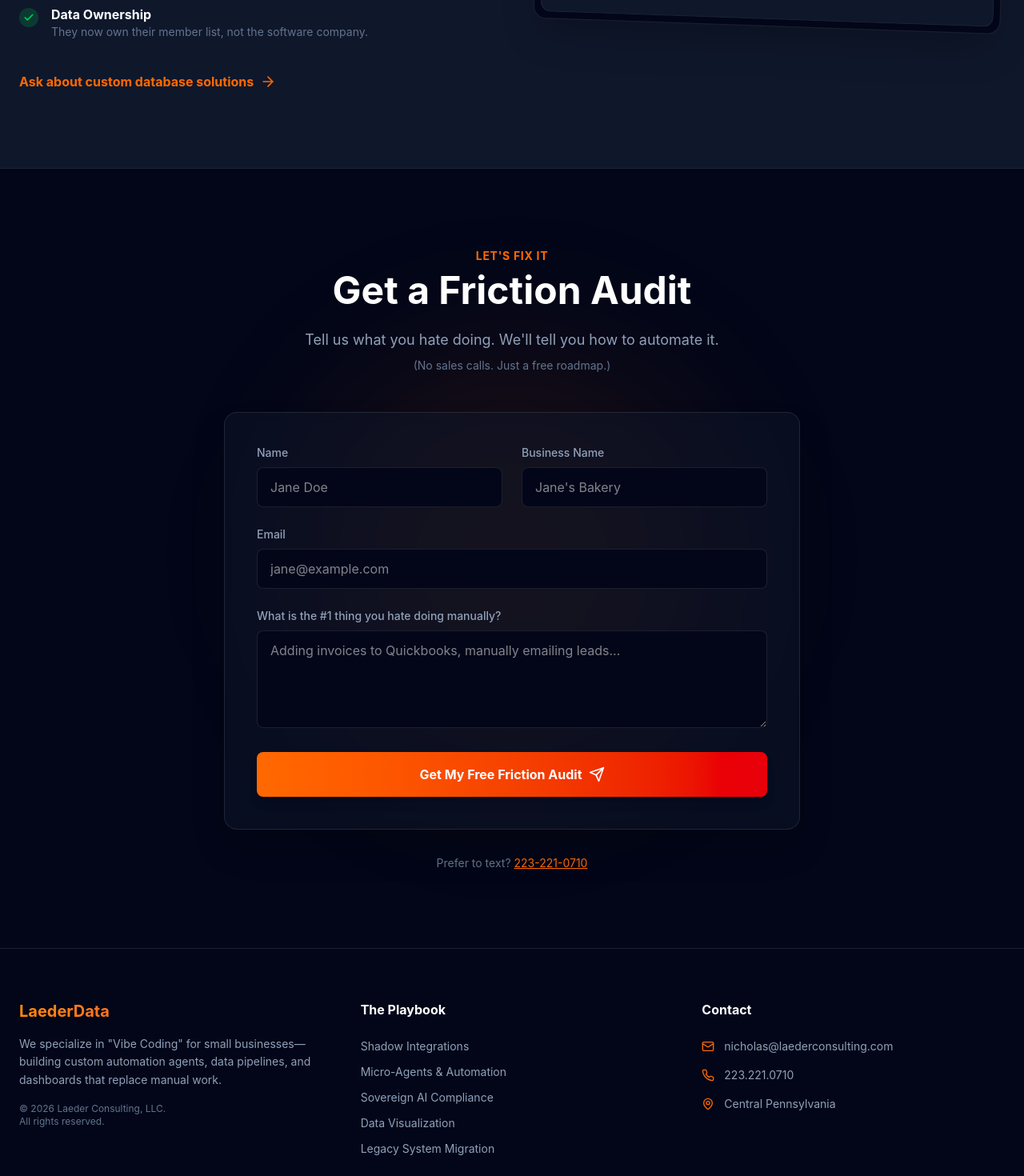
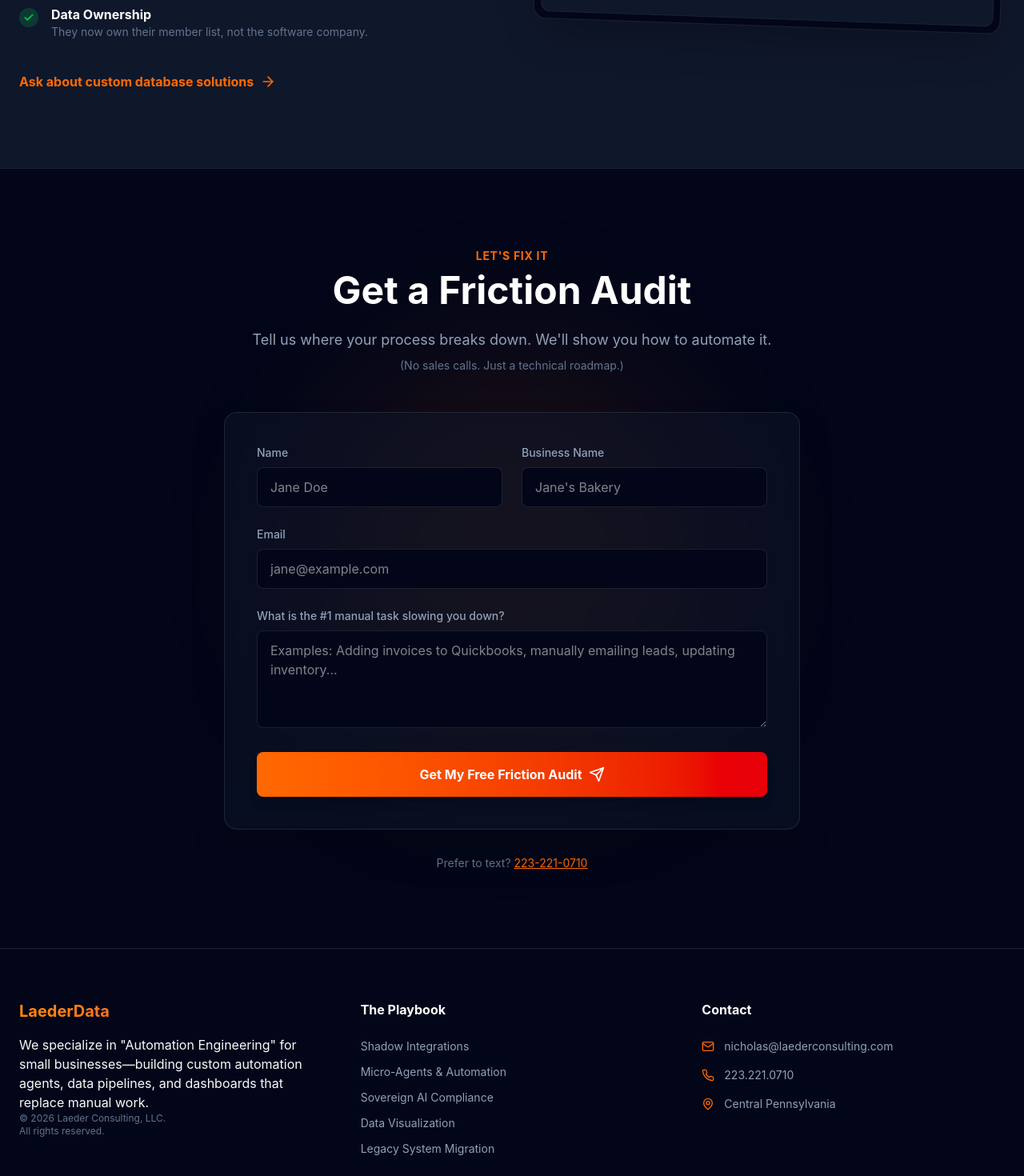
Before and after one commit to nllaeder/laederdata-ad-page, a React (Vite) app: page / in a window 1280 px wide. Shown: the part 2576-4046 px from the top of the page at 80% size. Built offline with nearby package versions, Linux system fonts and the light colour scheme.

Commit message:
Content: Professionalize copy and remove slang

```diff
--- a/src/components/Contact.jsx
+++ b/src/components/Contact.jsx
@@ -24,9 +24,9 @@ const Contact = () => {
                     <span className="text-orange-500 font-bold tracking-wider uppercase text-sm">Let's Fix It</span>
                     <h2 className="text-3xl md:text-5xl font-bold mt-2 mb-6 text-white">Get a Friction Audit</h2>
                     <p className="text-slate-400 text-lg">
-                        Tell us what you hate doing. We'll tell you how to automate it.
+                        Tell us where your process breaks down. We'll show you how to automate it.
                         <br />
-                        <span className="text-sm text-slate-500 mt-2 block">(No sales calls. Just a free roadmap.)</span>
+                        <span className="text-sm text-slate-500 mt-2 block">(No sales calls. Just a technical roadmap.)</span>
                     </p>
                 </div>
 
@@ -79,12 +79,12 @@ const Contact = () => {
                             </div>
 
                             <div>
-                                <label className="block text-sm font-medium text-slate-400 mb-2">What is the #1 thing you hate doing manually?</label>
+                                <label className="block text-sm font-medium text-slate-400 mb-2">What is the #1 manual task slowing you down?</label>
                                 <textarea
                                     rows="4"
                                     required
                                     className="w-full bg-slate-950 border border-white/10 rounded-lg px-4 py-3 text-white focus:outline-none focus:border-orange-500 focus:ring-1 focus:ring-orange-500 transition-all"
-                                    placeholder="Adding invoices to Quickbooks, manually emailing leads..."
+                                    placeholder="Examples: Adding invoices to Quickbooks, manually emailing leads, updating inventory..."
                                 ></textarea>
                             </div>
 
--- a/src/components/Footer.jsx
+++ b/src/components/Footer.jsx
@@ -12,9 +12,7 @@ const Footer = () => {
                         <h3 className="text-xl font-bold bg-gradient-to-r from-orange-400 to-red-500 bg-clip-text text-transparent">
                             LaederData
                         </h3>
-                        <p className="text-slate-400 text-sm leading-relaxed max-w-sm">
-                            We specialize in "Vibe Coding" for small businesses—building custom automation agents, data pipelines, and dashboards that replace manual work.
-                        </p>
+                        We specialize in "Automation Engineering" for small businesses—building custom automation agents, data pipelines, and dashboards that replace manual work.
                         <p className="text-slate-500 text-xs">
                             &copy; {new Date().getFullYear()} Laeder Consulting, LLC.<br />All rights reserved.
                         </p>
```
